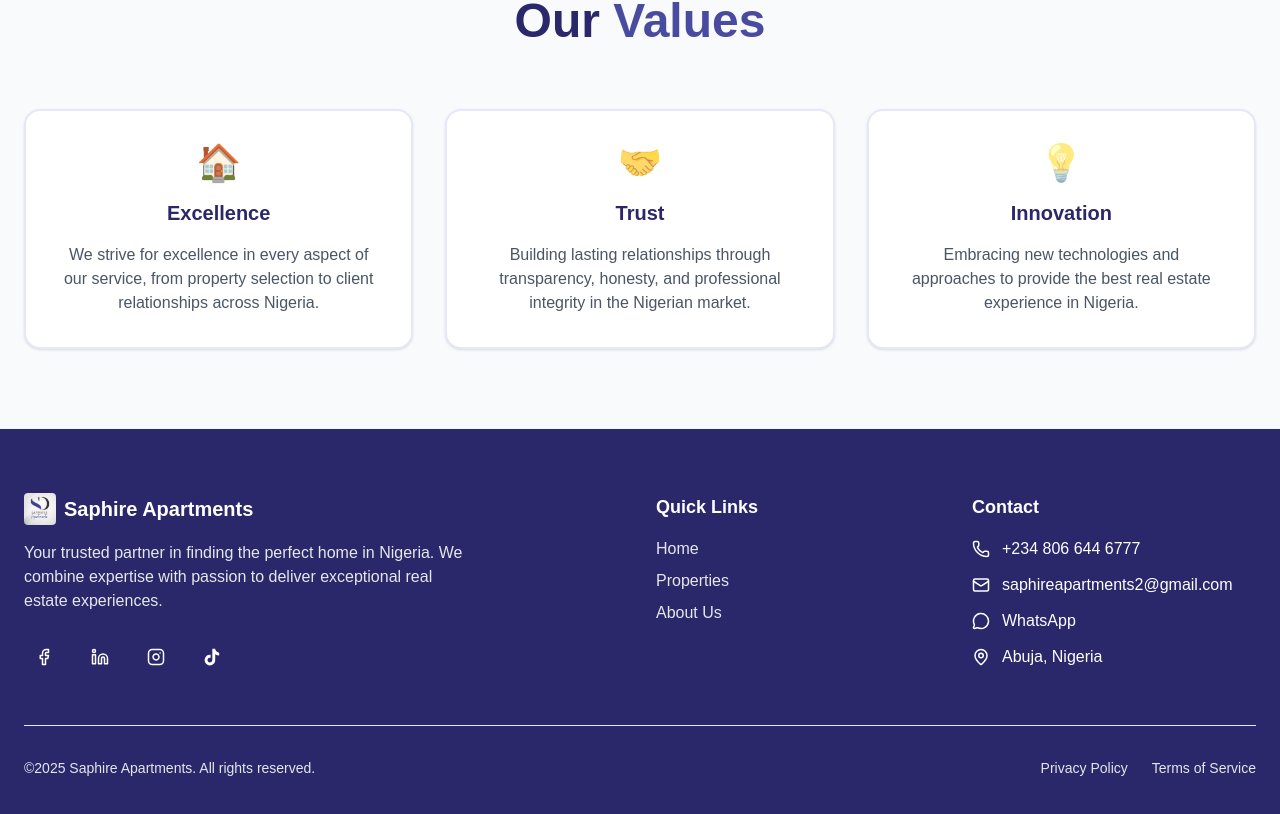
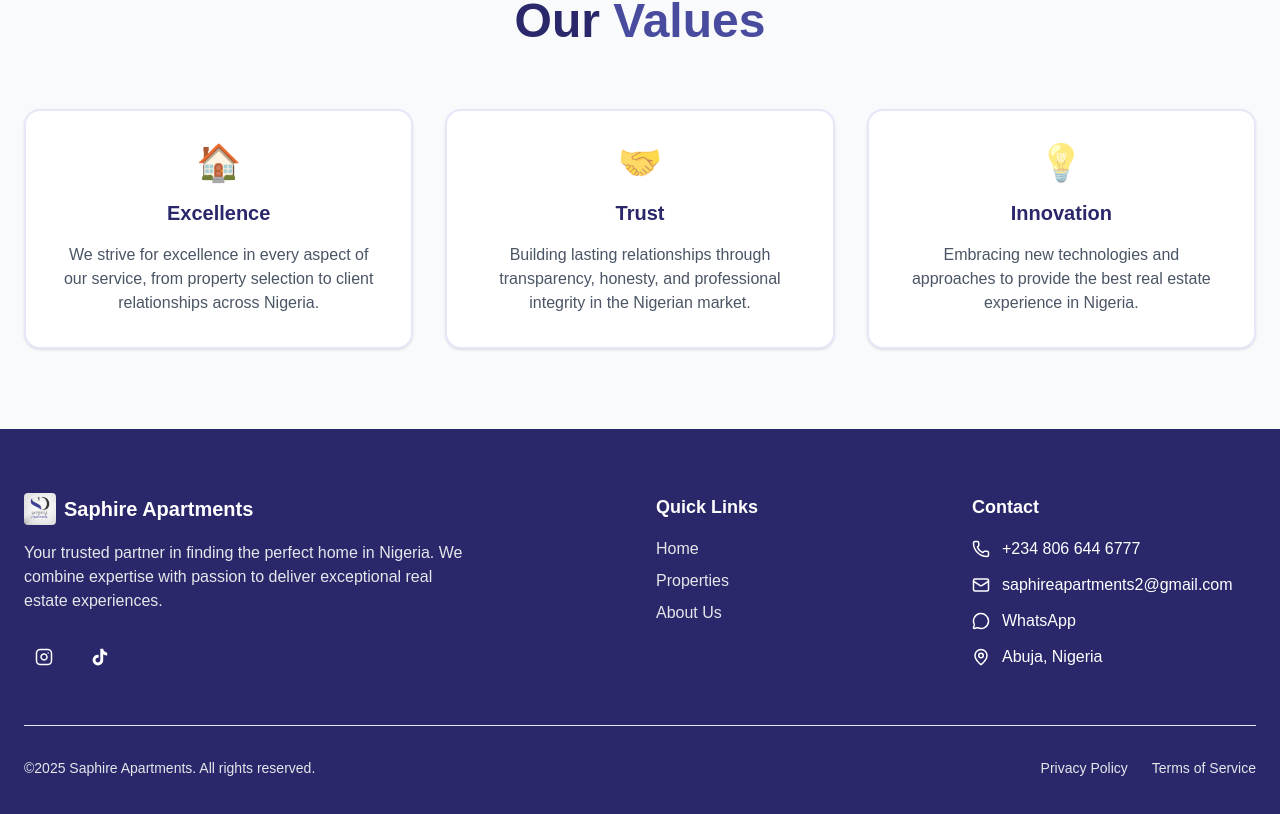
Before and after one commit to saphire-dynamics-dev/saphireappartments, a Next.js app: page /about in a window 1280 px wide. Shown: the part 1812-2626 px from the top of the page. Built offline with nearby package versions, Linux system fonts and the light colour scheme.

Commit message:
Update footer copyright year dynamically

```diff
--- a/src/app/page.js
+++ b/src/app/page.js
@@ -192,7 +192,7 @@
                 {/* Copyright text */}
                 <div className="hidden lg:block lg:mt-16">
                   <p className="text-xs text-white/60 animate-fade-in-up animation-delay-1000">
-                    ©2024 SAPHIRE APARTMENTS ALL RIGHT RESERVED
+                     ©{new Date().getFullYear()} SAPHIRE APARTMENTS ALL RIGHT RESERVED
                   </p>
                 </div>
               </div>
--- a/src/components/Footer.js
+++ b/src/components/Footer.js
@@ -44,20 +44,22 @@
               We combine expertise with passion to deliver exceptional real estate experiences.
             </p>
             <div className="flex space-x-4">
-              <a
-                href="#"
+              {/* <a
+                href="https://www.facebook.com/saphireapartments"
+                target="_blank"
+                rel="noopener noreferrer"
                 className="w-10 h-10 bg-purple-darker rounded-full flex items-center justify-center hover:bg-purple-light hover:text-white cursor-pointer transition-colors group"
               >
                 <Facebook size={18} className="text-white group-hover:text-white" />
-              </a>
-              <a
+              </a> */}
+              {/* <a
                 href="#"
                 className="w-10 h-10 bg-purple-darker rounded-full flex items-center justify-center hover:bg-purple-light hover:text-white cursor-pointer transition-colors group"
               >
                 <Linkedin size={18} className="text-white group-hover:text-white" />
-              </a>
+              </a> */}
               <a
-                href="#"
+                href="https://www.instagram.com/saphire.apartments/"
                 className="w-10 h-10 bg-purple-darker rounded-full flex items-center justify-center hover:bg-purple-light hover:text-white cursor-pointer transition-colors group"
               >
                 <Instagram size={18} className="text-white group-hover:text-white" />
@@ -128,7 +130,7 @@
 
         <div className="border-t border-purple-lighter mt-8 md:mt-12 pt-6 md:pt-8 flex flex-col sm:flex-row justify-between items-center">
           <p className="text-gray-200 text-xs md:text-sm">
-            ©2025 Saphire Apartments. All rights reserved.
+            ©{new Date().getFullYear()} Saphire Apartments. All rights reserved.
           </p>
           <div className="flex space-x-4 md:space-x-6 mt-4 sm:mt-0">
             <a href="#" className="text-gray-200 text-xs md:text-sm hover:text-purple-lighter transition-colors">Privacy Policy</a>
```
